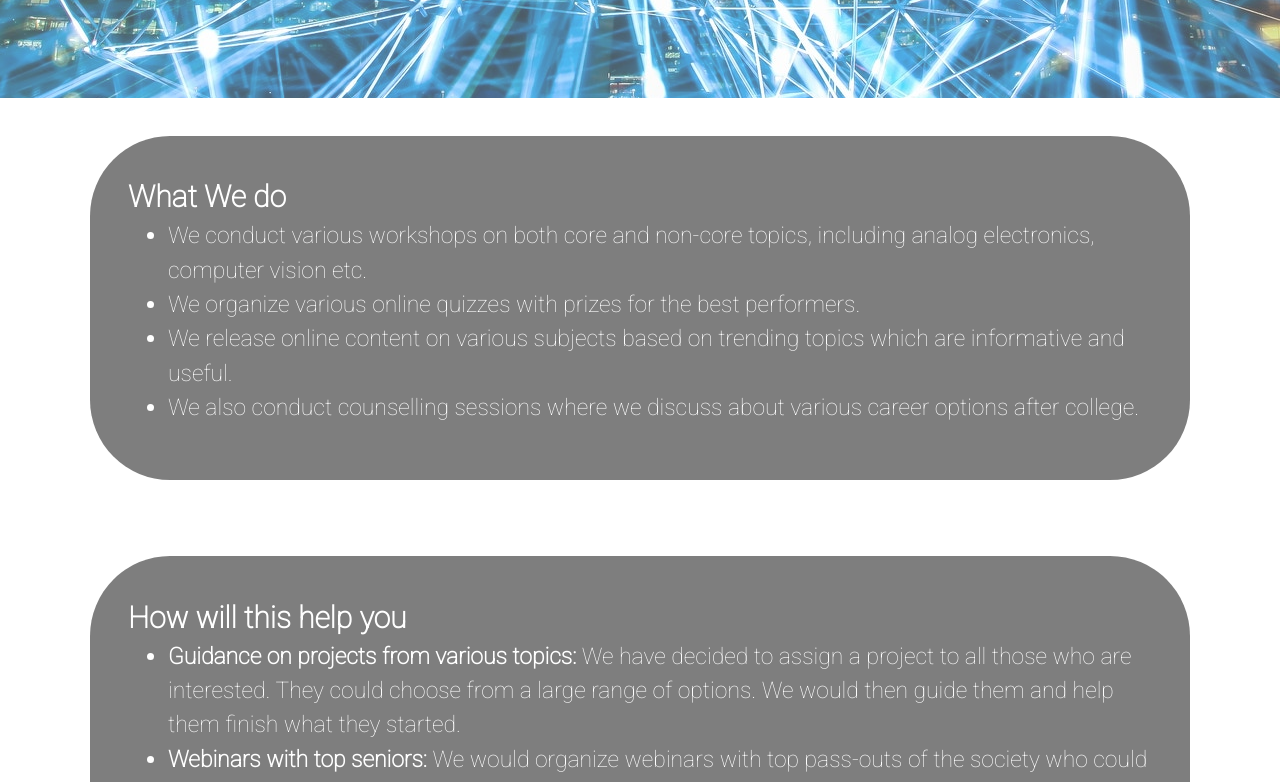
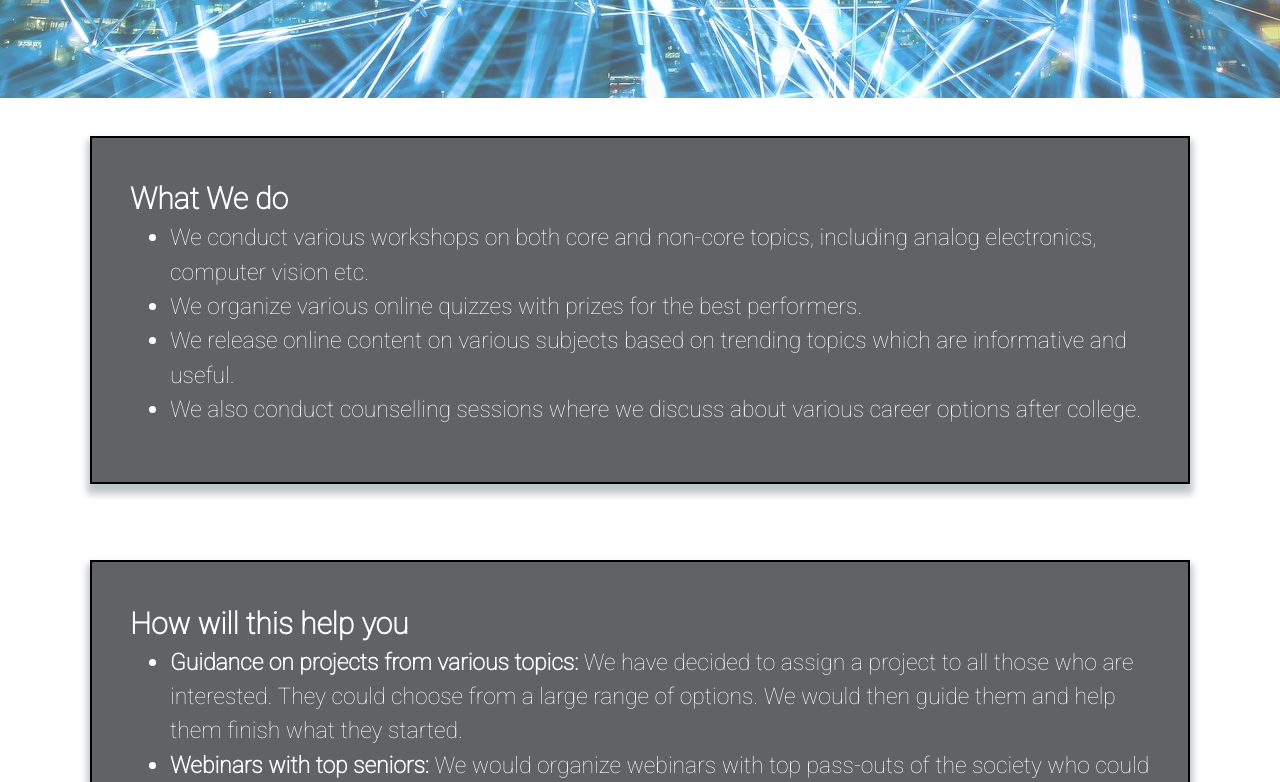
Before and after one commit to ecesoc/EceSociety, a React (Create React App) app: page / in a window 1280 px wide. Shown: the part 1460-2242 px from the top of the page. Built offline with nearby package versions, Linux system fonts and the light colour scheme.

Commit message:
Update styles.css

```diff
--- a/public/css/styles.css
+++ b/public/css/styles.css
@@ -186,9 +186,9 @@ header p:first-child{
   display: inline-block;
   padding: 3% ;
   margin: 3% 7%;
-
-  border-radius: 5rem;
-  background-color: #7e7e7e;
+  border: black solid 2px;
+  background-color: #606364;
+  box-shadow: 0 7px 7px 3px #C0C6C8;
   color: #FFFFFF;
 
 }
```
